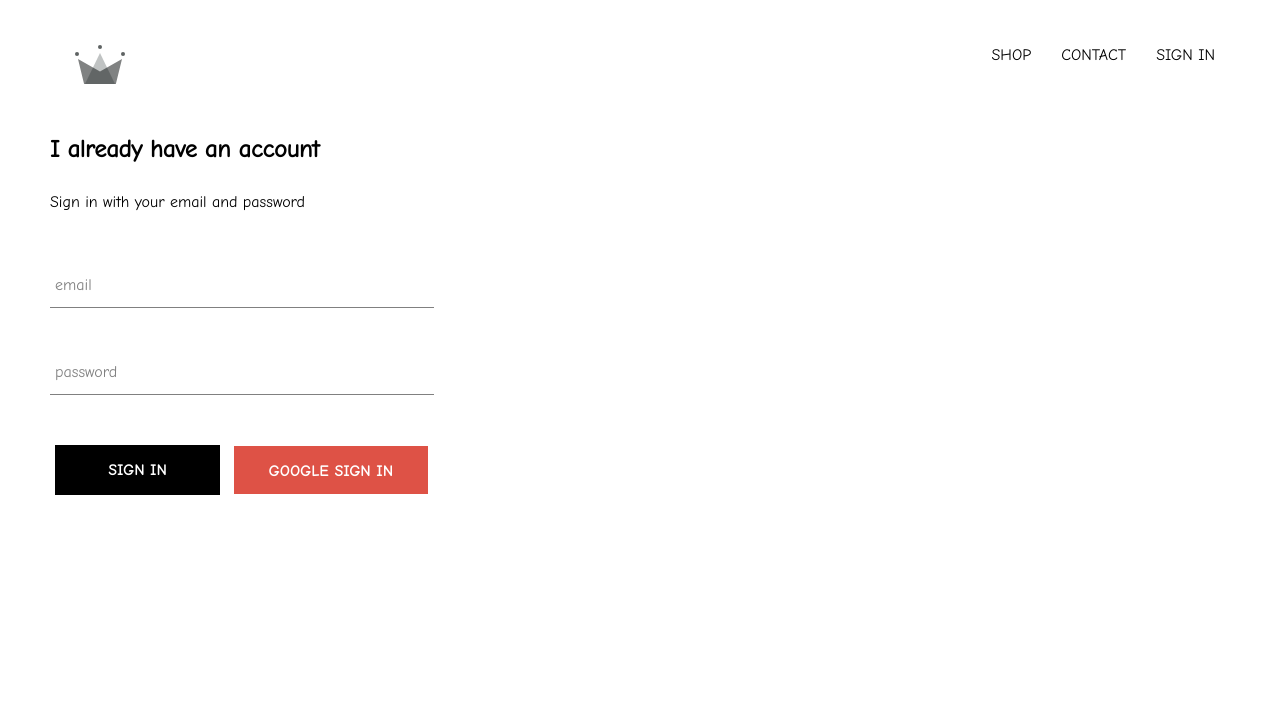
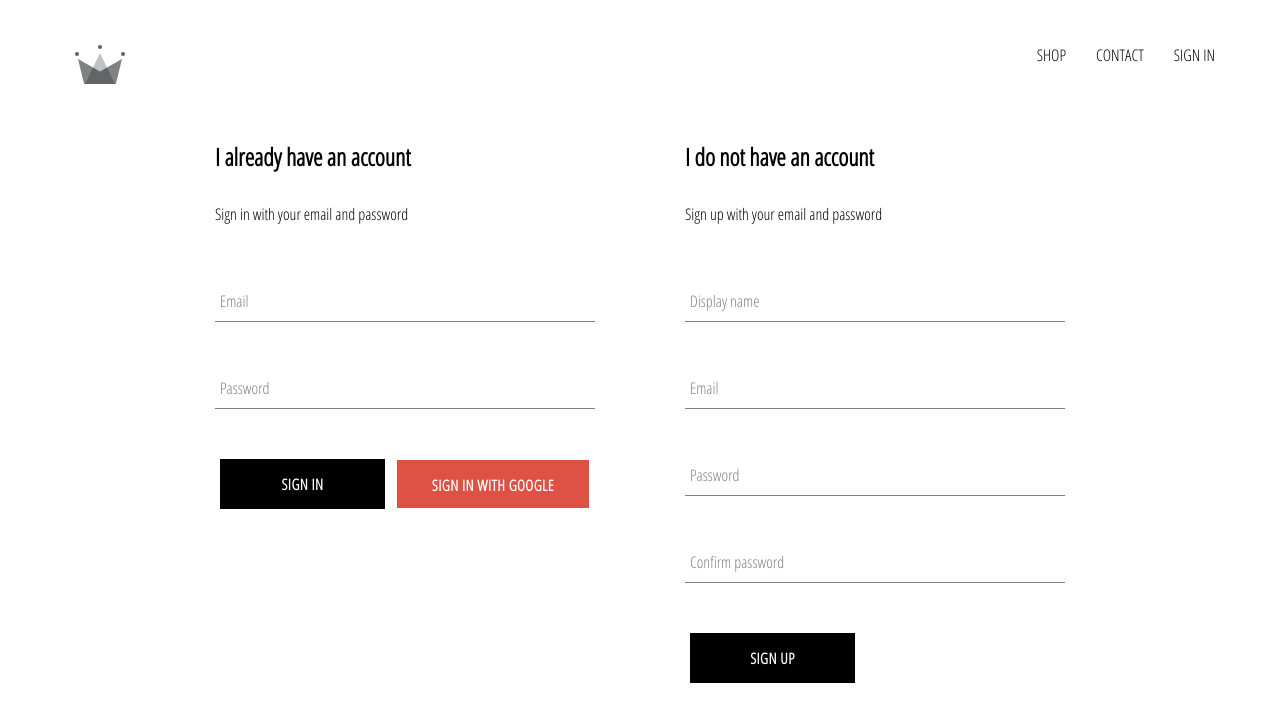
Before and after one commit to Tak1za/crwn-clothing, a React (Create React App) app: page /signin in a window 1280 px wide. Shown: the top 722 px of the page. Built offline with nearby package versions, Linux system fonts and the light colour scheme; no server answers.

Commit message:
Implemented sign in with email and password

```diff
--- a/public/index.html
+++ b/public/index.html
@@ -25,7 +25,7 @@
       Learn how to configure a non-root public URL by running `npm run build`.
     -->
 		<link
-			href="https://fonts.googleapis.com/css2?family=Comic+Neue&display=swap"
+			href="https://fonts.googleapis.com/css?family=Open+Sans+Condensed:300&display=swap"
 			rel="stylesheet"
 		/>
 		<title>React App</title>
--- a/src/App.css
+++ b/src/App.css
@@ -1,5 +1,5 @@
 body {
-	font-family: 'Comic Neue', cursive;
+	font-family: 'Open Sans Condensed', sans-serif;
 	padding: 20px 50px;
 }
 
--- a/src/App.js
+++ b/src/App.js
@@ -5,7 +5,7 @@
 import { Route, Switch } from 'react-router-dom';
 import Header from './components/header/header.component';
 import SignInAndSignUpPage from './pages/sign-in-and-sign-up/sign-in-and-sign-up.component';
-import { auth } from './firebase/firebase.utils';
+import { auth, createUserProfileDocument } from './firebase/firebase.utils';
 
 class App extends Component {
 	constructor() {
@@ -19,10 +19,25 @@
 	unsubscribeFromAuth = null;
 
 	componentDidMount() {
-		this.unsubscribeFromAuth = auth.onAuthStateChanged(user => {
-			this.setState({ currentUser: user });
+		this.unsubscribeFromAuth = auth.onAuthStateChanged(async userAuth => {
+			if (userAuth) {
+				//if user is authenticated
+				const userRef = await createUserProfileDocument(userAuth);
 
-			console.log(user);
+				//Check the snapshot of userRef to monitor any changes and accordingly update the state
+				userRef.onSnapshot(snapshot => {
+					this.setState(
+						{
+							currentUser: {
+								id: snapshot.id,
+								...snapshot.data()
+							}
+						},
+						() => console.log(this.state)
+					);
+				});
+			}
+			this.setState({ currentUser: userAuth });
 		});
 	}
 
--- a/src/components/custom-button/custom-button.styles.scss
+++ b/src/components/custom-button/custom-button.styles.scss
@@ -15,7 +15,7 @@
 	background-color: black;
 	color: white;
 	text-transform: uppercase;
-	font-family: 'Comic Neue', cursive;
+	font-family: 'Open Sans Condensed', sans-serif;
 	font-weight: bolder;
 	border: none;
 	margin: 5px;
--- a/src/components/sign-in/sign-in.component.js
+++ b/src/components/sign-in/sign-in.component.js
@@ -42,7 +42,7 @@
 						type="email"
 						handleChange={this.handleChange}
 						value={this.state.email}
-						label="email"
+						label="Email"
 						required
 					/>
 					<FormInput
@@ -50,13 +50,13 @@
 						type="password"
 						handleChange={this.handleChange}
 						value={this.state.password}
-						label="password"
+						label="Password"
 						required
 					/>
 					<div className="buttons">
 						<CustomButton type="submit">Sign in</CustomButton>
 						<CustomButton onClick={signInWithGoogle} isGoogleSignIn>
-							Google Sign In
+							Sign in with Google
 						</CustomButton>
 					</div>
 				</form>
--- a/src/components/sign-in/sign-in.styles.scss
+++ b/src/components/sign-in/sign-in.styles.scss
@@ -1,5 +1,5 @@
 .sign-in{
-    width: 30vw;
+    width: 380px;
     display: flex;
     flex-direction: column;
 
--- /dev/null
+++ b/src/components/sign-up/sign-up.component.js
@@ -0,0 +1,101 @@
+import React, { Component } from 'react';
+import './sign-up.styles.scss';
+import FormInput from '../form-input/form-input.component';
+import CustomButton from '../custom-button/custom-button.component';
+import { auth, createUserProfileDocument } from '../../firebase/firebase.utils';
+
+class SignUp extends Component {
+	constructor() {
+		super();
+
+		this.state = {
+			displayName: '',
+			email: '',
+			password: '',
+			confirmPassword: ''
+		};
+	}
+
+	handleSubmit = async event => {
+		event.preventDefault();
+
+		const { displayName, email, password, confirmPassword } = this.state;
+
+		if (password !== confirmPassword) {
+			alert("passwords don't match");
+			return;
+		}
+
+		try {
+			const { user } = await auth.createUserWithEmailAndPassword(
+				email,
+				password
+			);
+			await createUserProfileDocument(user, { displayName });
+
+			this.setState({
+				displayName: '',
+				email: '',
+				password: '',
+				confirmPassword: ''
+			});
+		} catch (error) {
+			console.error('error creating a user', error.message);
+		}
+	};
+
+	handleChange = event => {
+		const {name, value} = event.target;
+
+		this.setState({
+			[name]: value
+		});
+	}
+
+	render() {
+		const { displayName, email, password, confirmPassword } = this.state;
+		return (
+			<div className="sign-up">
+				<h2>I do not have an account</h2>
+				<span className="title">
+					Sign up with your email and password
+				</span>
+				<form className="sign-up-form" onSubmit={this.handleSubmit}>
+					<FormInput
+						type="text"
+						name="displayName"
+						label="Display name"
+						handleChange={this.handleChange}
+						value={displayName}
+					/>
+					<FormInput
+						type="email"
+						name="email"
+						label="Email"
+						handleChange={this.handleChange}
+						value={email}
+					/>
+					<FormInput
+						type="password"
+						name="password"
+						label="Password"
+						handleChange={this.handleChange}
+						value={password}
+					/>
+					<FormInput
+						type="password"
+						name="confirmPassword"
+						label="Confirm password"
+						handleChange={this.handleChange}
+						value={confirmPassword}
+					/>
+					<div className="buttons">
+						<CustomButton type="submit">SIGN UP</CustomButton>
+					</div>
+				</form>
+			</div>
+		);
+	}
+}
+
+export default SignUp;
--- /dev/null
+++ b/src/components/sign-up/sign-up.styles.scss
@@ -0,0 +1,14 @@
+.sign-up {
+	display: flex;
+	flex-direction: column;
+	width: 380px;
+
+	.title {
+		margin: 10px 0;
+	}
+
+	.buttons {
+		display: flex;
+		justify-content: space-between;
+	}
+}
--- a/src/firebase/firebase.utils.js
+++ b/src/firebase/firebase.utils.js
@@ -13,6 +13,32 @@
 	measurementId: 'G-NW3PJL3PF1'
 };
 
+export const createUserProfileDocument = async (userAuth, additionalData) => {
+	if (!userAuth) return;
+	const userRef = firestore.doc(`users/${userAuth.uid}`);
+	const snapshot = await userRef.get();
+
+	if (!snapshot.exists) {
+		//if user data does not exist in database
+		const { displayName, email } = userAuth;
+		const createdAt = new Date();
+
+		//add user data to database
+		try {
+			await userRef.set({
+				displayName,
+				email,
+				createdAt,
+				...additionalData
+			});
+		} catch (error) {
+			console.log('error creating user', error.message);
+		}
+	}
+
+	return userRef;
+};
+
 firebase.initializeApp(config);
 
 export const auth = firebase.auth();
--- a/src/pages/sign-in-and-sign-up/sign-in-and-sign-up.component.js
+++ b/src/pages/sign-in-and-sign-up/sign-in-and-sign-up.component.js
@@ -1,10 +1,12 @@
 import React from 'react';
 import './sign-in-and-sign-up.styles.scss';
 import SignIn from '../../components/sign-in/sign-in.component';
+import SignUp from '../../components/sign-up/sign-up.component';
 
 const SignInAndSignUpPage = () => (
     <div className="sign-in-and-sign-up">
         <SignIn />
+        <SignUp />
     </div>
 );
 
--- a/src/pages/sign-in-and-sign-up/sign-in-and-sign-up.styles.scss
+++ b/src/pages/sign-in-and-sign-up/sign-in-and-sign-up.styles.scss
@@ -0,0 +1,6 @@
+.sign-in-and-sign-up{
+    width: 850px;
+    display: flex;
+    justify-content: space-between;
+    margin: 30px auto;
+}
```
